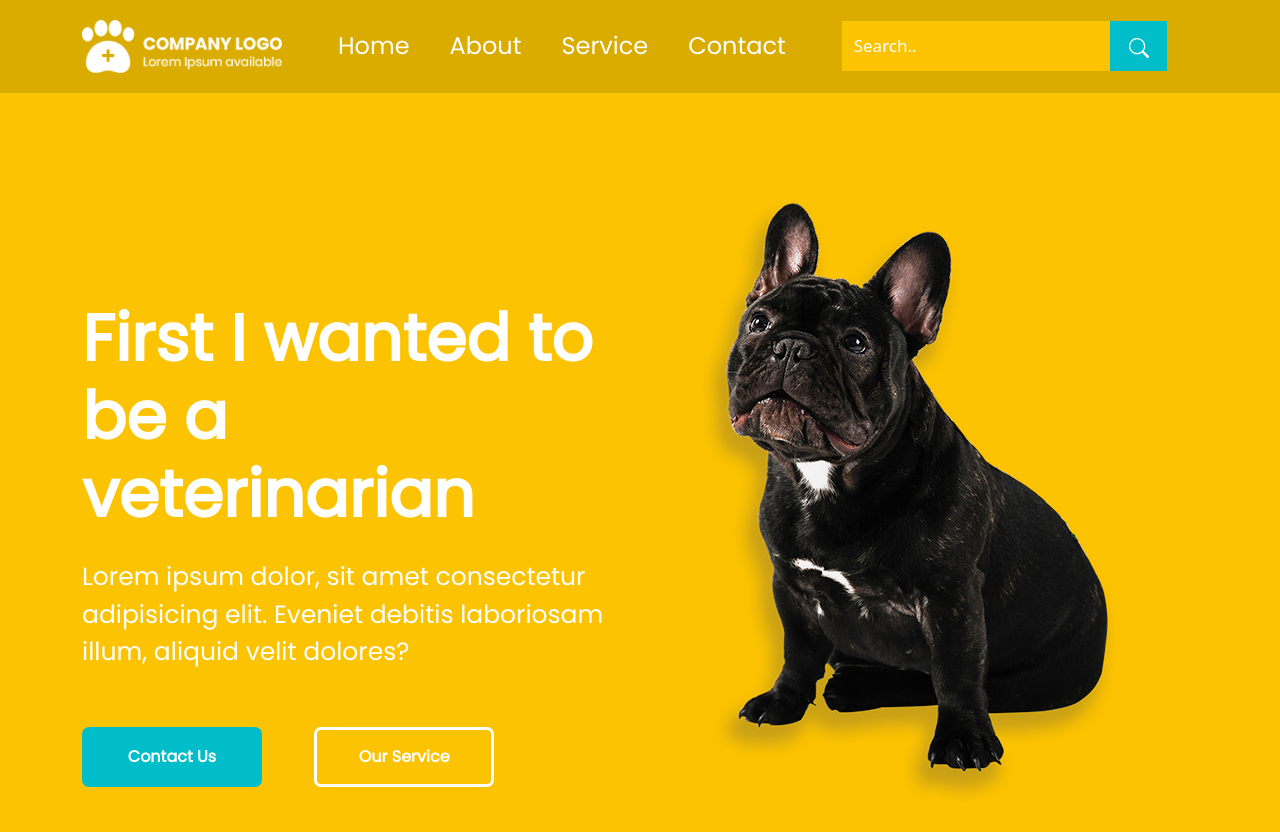
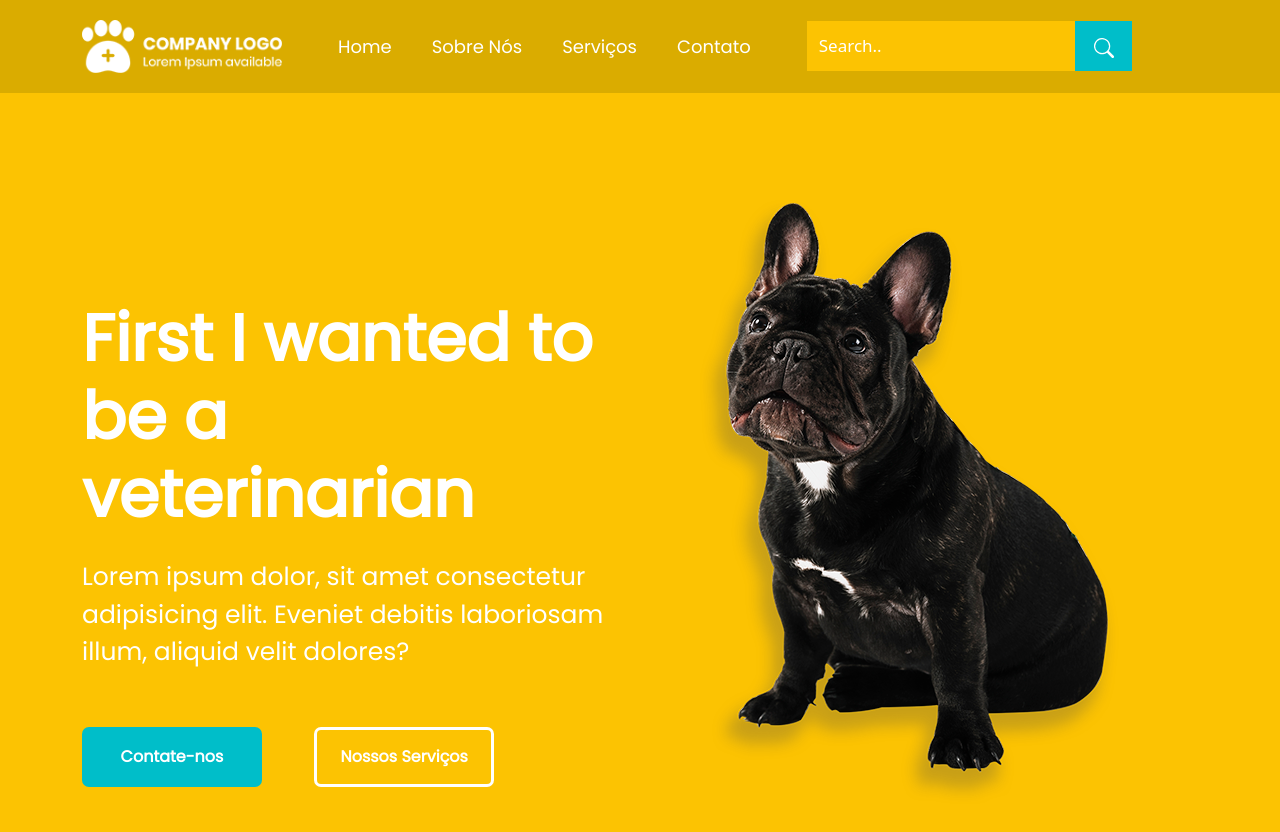
Before and after one commit to XOFAA/ProjetoBolsa, a plain HTML site: page index.html in a window 1280 px wide. Drawn offline with nearby package versions, Linux system fonts and the light colour scheme.

Commit message:
second commit

```diff
--- a/index.html
+++ b/index.html
@@ -26,13 +26,13 @@
                 <a class="nav-link" href="#">Home</a>
               </li>
               <li class="nav-item ps-4">
-                <a class="nav-link" href="#">About</a>
+                <a class="nav-link" href="#">Sobre Nós</a>
               </li>
               <li class="nav-item ps-4">
-                <a class="nav-link" href="#">Service</a>
+                <a class="nav-link" href="#">Serviços</a>
               </li>
               <li class="nav-item ps-4">
-                <a class="nav-link" href="#">Contact</a>
+                <a class="nav-link" href="#">Contato</a>
               </li>
 
             </ul>
@@ -54,8 +54,8 @@
                 <div class="col-md-6" id="titulo-menu">
                     <h1>First I wanted to be a veterinarian</h1>
                     <p class="mt-4">Lorem ipsum dolor, sit amet consectetur adipisicing elit. Eveniet debitis laboriosam illum, aliquid velit dolores?</p>
-                    <button class="btn-menu">Contact Us</button>
-                    <button class="btn-menu ms-5" id="btn-ourservice" >Our Service</button>
+                    <button class="btn-menu">Contate-nos</button>
+                    <button class="btn-menu ms-5" id="btn-ourservice" >Nossos Serviços</button>
                 </div>
                 <div class="col-md-6" id="cachorro-menu">
                     <img class="ms-5" src="./Assets/Cachorro-menu.png" alt="">
--- a/style.css
+++ b/style.css
@@ -1,14 +1,18 @@
 @import url('https://fonts.googleapis.com/css2?family=Poppins&display=swap');
 .navbar{
-   background-color:  #daac00 !important;
+   background-color:  #daac00;
    padding: 20px;
 
 }
 .nav-item .nav-link{
     color: #fff;
-    font-size: 24px;
+    font-size: 18px;
     font-family: 'Poppins', sans-serif;
     font-weight: 500;
+}
+.nav-item .nav-link:hover{
+
+    background-color:#fcc302;
 
 }
 #logo-menu img{
@@ -19,12 +23,13 @@
 background-color: #fcc302;
 border-radius: 0px;
 border: 0px;
-text-decoration: none;
+box-shadow: none !important;
 }
 .form-control::placeholder{
     color: #fff;
     font-size: 17px;
 }
+
 .d-flex .btn{
     width: 70px;
     height: 50px;
@@ -32,6 +37,7 @@ text-decoration: none;
     border-radius: 0px;
     background-color: #00bec9;
     color: #fff;
+    box-shadow: none !important;
 }
 
 #background-menu{
@@ -63,6 +69,9 @@ text-decoration: none;
     font-family: 'Poppins',sans-serif;
     font-weight: 600;
 }
+#titulo-menu button:hover{
+    transform: scale(1.10);
+}
 #btn-ourservice{
     background-color: transparent !important;
     border: 3px solid #fff !important;
```
